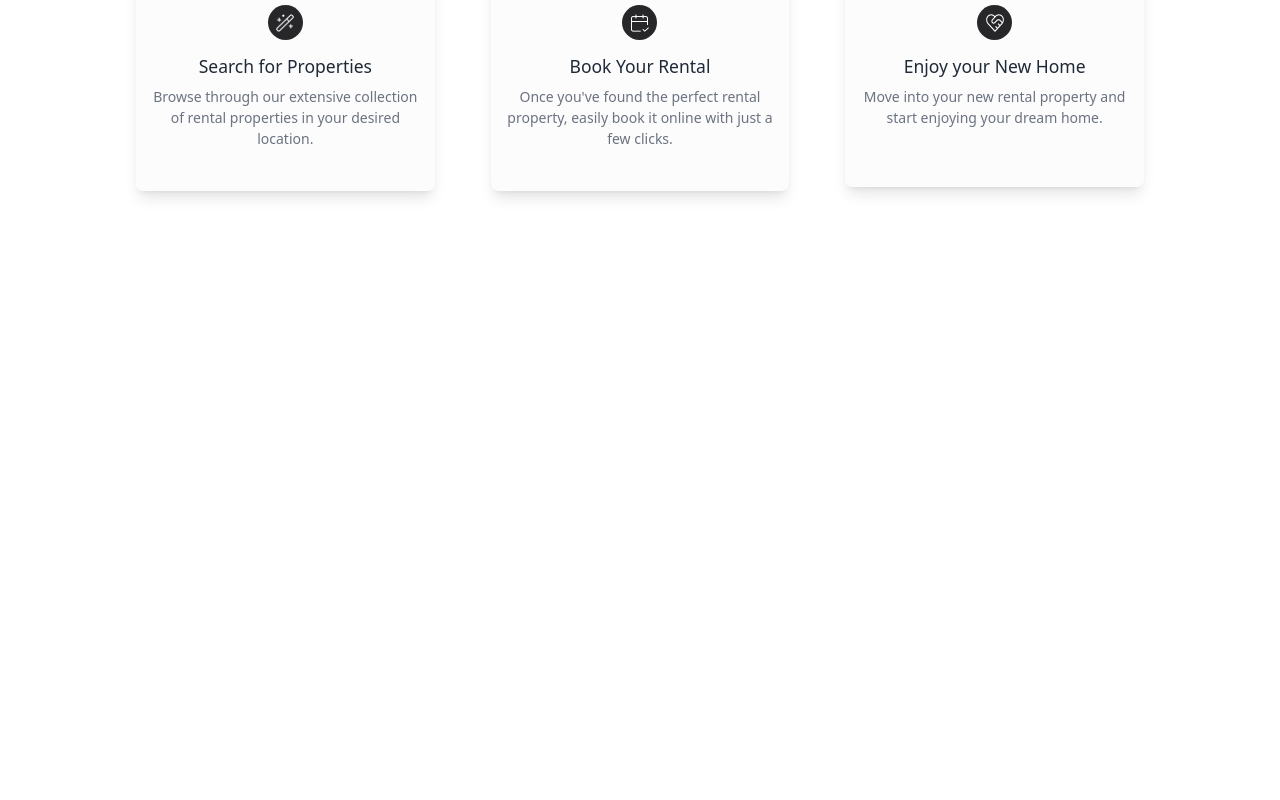
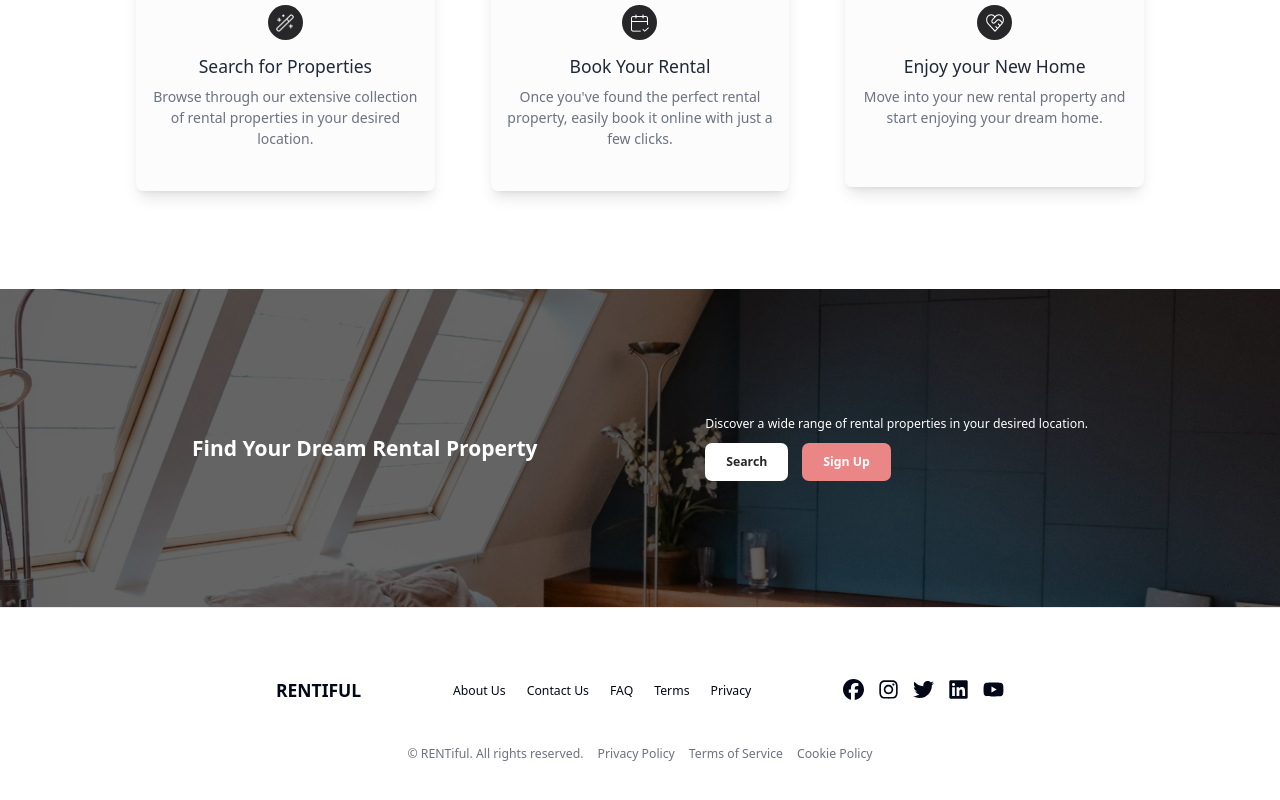
Before and after one commit to jtr-code/real-estate, a Next.js app in the folder client/: page /landing in a window 1280 px wide. Shown: the part 1739-2539 px from the top of the page. Before the commit the page ends 2028 px from the top, so only its background shows below. Built offline with nearby package versions, Linux system fonts and the light colour scheme.

Commit message:
add : footer and calltoaction section

```diff
--- a/client/package.json
+++ b/client/package.json
@@ -9,6 +9,9 @@
     "lint": "next lint"
   },
   "dependencies": {
+    "@fortawesome/fontawesome-svg-core": "^6.7.2",
+    "@fortawesome/free-brands-svg-icons": "^6.7.2",
+    "@fortawesome/react-fontawesome": "^0.2.2",
     "@hookform/resolvers": "^4.1.3",
     "@radix-ui/react-avatar": "^1.1.3",
     "@radix-ui/react-checkbox": "^1.1.4",
--- /dev/null
+++ b/client/src/app/(nondashboard)/landing/CallToActionSection.tsx
@@ -0,0 +1,57 @@
+"use client";
+
+import Image from "next/image";
+import React from "react";
+import { motion } from "framer-motion";
+import Link from "next/link";
+
+const CallToActionSection = () => {
+  return (
+    <div className="relative py-24">
+      <Image
+        src="/landing-call-to-action.jpg"
+        alt="Rentiful Search Section Background"
+        fill
+        className="object-cover object-center"
+      />
+      <div className="absolute inset-0 bg-black bg-opacity-60"></div>
+      <motion.div
+        initial={{ opacity: 0, y: 20 }}
+        transition={{ duration: 0.5 }}
+        whileInView={{ opacity: 1, y: 0 }}
+        viewport={{ once: true }}
+        className="relative max-w-4xl xl:max-w-6xl mx-auto px-6 sm:px-8 lg:px-12 xl:px-16 py-12"
+      >
+        <div className="flex flex-col md:flex-row justify-between items-center">
+          <div className="mb-6 md:mb-0 md:mr-10">
+            <h2 className="text-2xl font-bold text-white">
+              Find Your Dream Rental Property
+            </h2>
+          </div>
+          <div>
+            <p className="text-white mb-3">
+              Discover a wide range of rental properties in your desired location.
+            </p>
+            <div className="flex justify-center md:justify-start gap-4">
+              <button
+                onClick={() => window.scrollTo({ top: 0, behavior: "smooth" })}
+                className="inline-block text-primary-700 bg-white rounded-lg px-6 py-3 font-semibold hover:bg-primary-500 hover:text-primary-50"
+              >
+                Search
+              </button>
+              <Link
+                href="/signup"
+                className="inline-block text-white bg-secondary-500 rounded-lg px-6 py-3 font-semibold hover:bg-secondary-600"
+                scroll={false}
+              >
+                Sign Up
+              </Link>
+            </div>
+          </div>
+        </div>
+      </motion.div>
+    </div>
+  );
+};
+
+export default CallToActionSection;
--- /dev/null
+++ b/client/src/app/(nondashboard)/landing/FooterSection.tsx
@@ -0,0 +1,70 @@
+import Link from "next/link";
+import React from "react";
+import { FontAwesomeIcon } from "@fortawesome/react-fontawesome";
+import {
+  faFacebook,
+  faInstagram,
+  faTwitter,
+  faLinkedin,
+  faYoutube,
+} from "@fortawesome/free-brands-svg-icons";
+
+const FooterSection = () => {
+  return (
+    <footer className="border-t border-gray-200 py-20">
+      <div className="max-w-4xl mx-auto px-6 sm:px-8">
+        <div className="flex flex-col md:flex-row justify-between items-center">
+          <div className="mb-4">
+            <Link href="/" className="text-xl font-bold" scroll={false}>
+              RENTIFUL
+            </Link>
+          </div>
+          <nav className="mb-4">
+            <ul className="flex space-x-6">
+              <li>
+                <Link href="/about">About Us</Link>
+              </li>
+              <li>
+                <Link href="/contact">Contact Us</Link>
+              </li>
+              <li>
+                <Link href="/faq">FAQ</Link>
+              </li>
+              <li>
+                <Link href="/terms">Terms</Link>
+              </li>
+              <li>
+                <Link href="/privacy">Privacy</Link>
+              </li>
+            </ul>
+          </nav>
+          <div className="flex space-x-4 mb-4">
+            <a href="#" aria-label="Facebook" className="hover:text-primary-600">
+              <FontAwesomeIcon icon={faFacebook} className="h-6 w-6" />
+            </a>
+            <a href="#" aria-label="Instagram" className="hover:text-primary-600">
+              <FontAwesomeIcon icon={faInstagram} className="h-6 w-6" />
+            </a>
+            <a href="#" aria-label="Twitter" className="hover:text-primary-600">
+              <FontAwesomeIcon icon={faTwitter} className="h-6 w-6" />
+            </a>
+            <a href="#" aria-label="Linkedin" className="hover:text-primary-600">
+              <FontAwesomeIcon icon={faLinkedin} className="h-6 w-6" />
+            </a>
+            <a href="#" aria-label="Youtube" className="hover:text-primary-600">
+              <FontAwesomeIcon icon={faYoutube} className="h-6 w-6" />
+            </a>
+          </div>
+        </div>
+        <div className="mt-8 text-center text-sm text-gray-500 flex justify-center space-x-4">
+          <span>© RENTiful. All rights reserved.</span>
+          <Link href="/privacy">Privacy Policy</Link>
+          <Link href="/terms">Terms of Service</Link>
+          <Link href="/cookies">Cookie Policy</Link>
+        </div>
+      </div>
+    </footer>
+  );
+};
+
+export default FooterSection;
--- a/client/src/app/(nondashboard)/landing/page.tsx
+++ b/client/src/app/(nondashboard)/landing/page.tsx
@@ -2,6 +2,8 @@
 import HeroSection from "./HeroSection";
 import FeaturesSection from "./FeaturesSection";
 import DiscoverSection from "./DiscoverSection";
+import CallToActionSection from "./CallToActionSection";
+import FooterSection from "./FooterSection";
 
 const Landing = () => {
   return (
@@ -9,6 +11,8 @@
       <HeroSection />
       <FeaturesSection />
       <DiscoverSection />
+      <CallToActionSection />
+      <FooterSection />
     </div>
   );
 };
```
Also changed, not shown: 1 other file (tests, documents, lock files or other folders).
